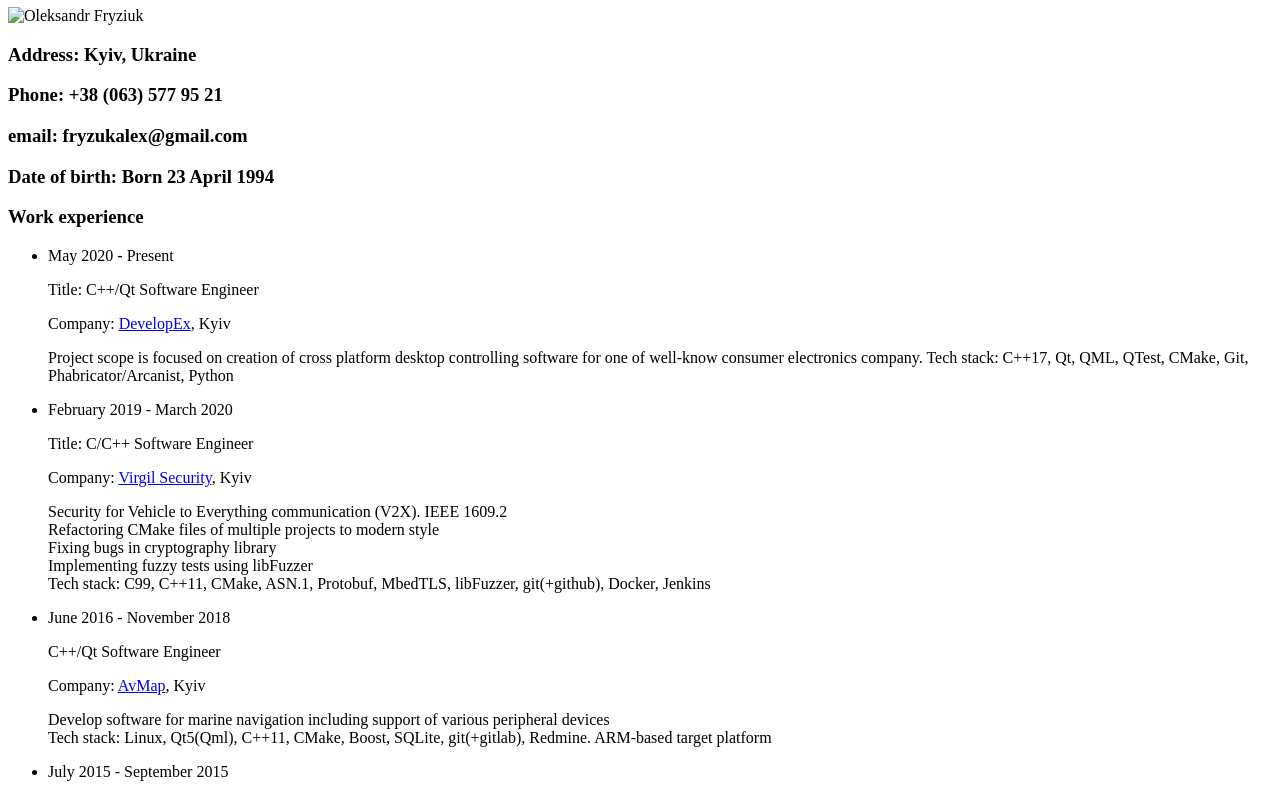
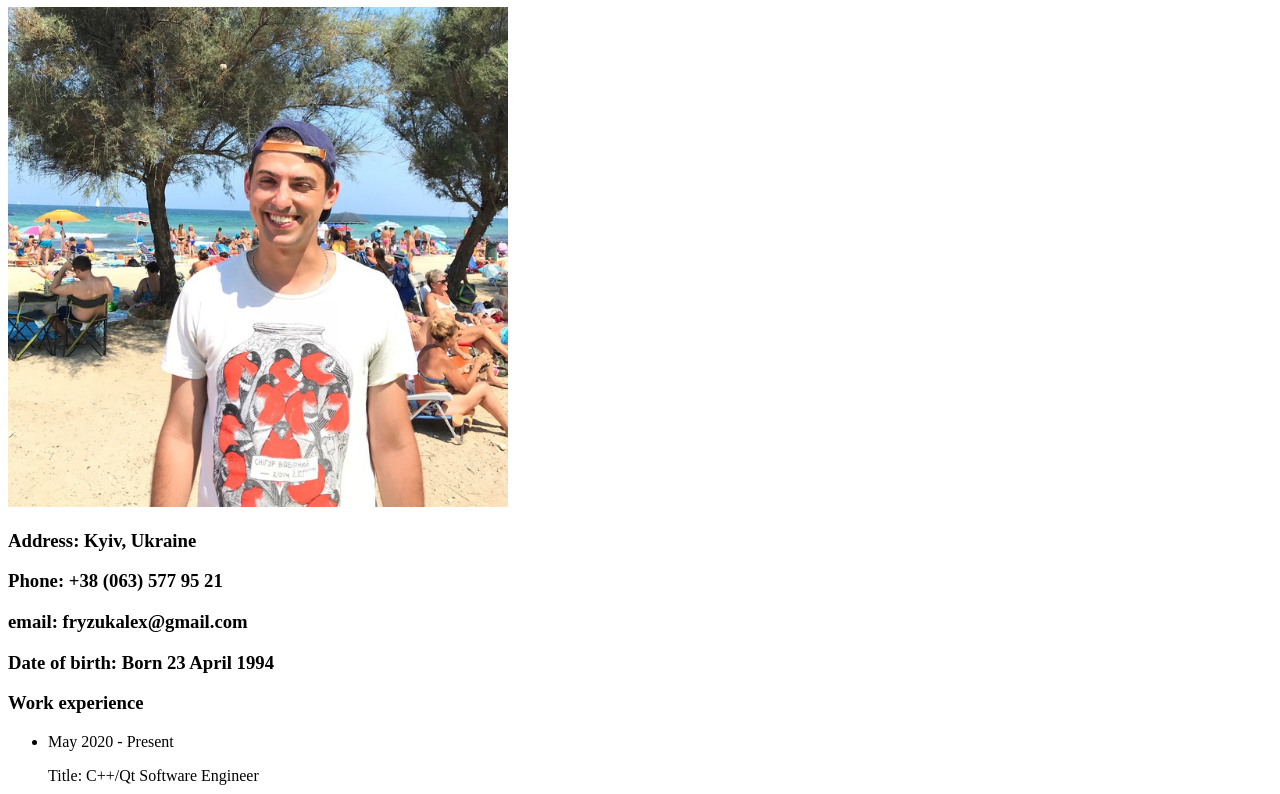
Before and after one commit to fryziuk/cv, a plain HTML site: page index.html in a window 1280 px wide. Shown: the part 73-867 px from the top of the page. Drawn offline with Linux system fonts and the light colour scheme; the site is published under a folder, as on GitHub Pages, so addresses that start at the root find nothing.

Commit message:
Add dot to name of picture

```diff
--- a/index.html
+++ b/index.html
@@ -10,7 +10,7 @@
 <body>
     <h1>Oleksandr Fryziuk</h1>
 
-    <img src="/images/oleksandr.jpg" alt="Oleksandr Fryziuk" width="500" height="500" />
+    <img src="./images/oleksandr.jpg" alt="Oleksandr Fryziuk" width="500" height="500" />
 
     <h3>Address: Kyiv, Ukraine</h3>
     <h3>Phone: +38 (063) 577 95 21 </h3>
```
